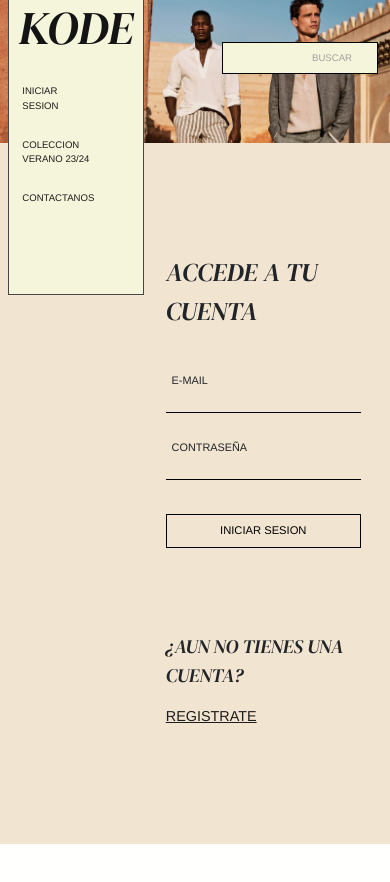
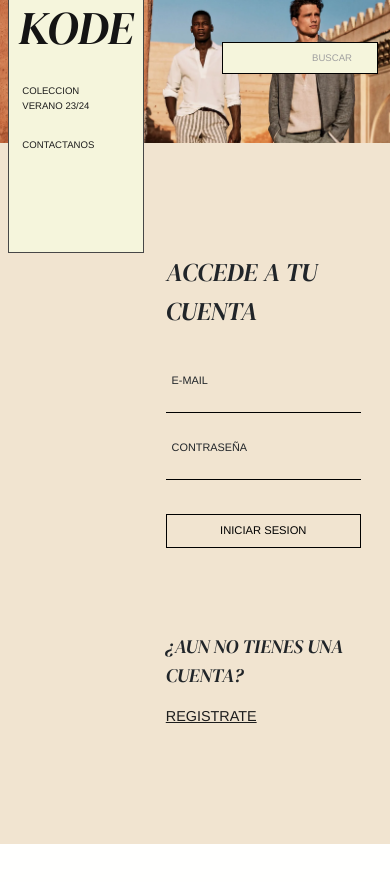
Before and after one commit to Ezequiel-A-Zapata/ProyectoKode, a plain HTML site: page pages/login.html in a window 390 px wide. Shown: the top 882 px of the page. Drawn offline with nearby package versions, Linux system fonts and the light colour scheme.

Commit message:
changes in routes

```diff
--- a/pages/login.html
+++ b/pages/login.html
@@ -15,9 +15,6 @@
             <h1>KODE</h1>
           </a>
           <ul class="menu">
-            <li>
-              <a href="./pages/login.html"><p>INICIAR SESION</p></a>
-            </li>
             <li>
               <a href="./pages/summer23-24.html"
                 ><p>COLECCION VERANO 23/24</p></a
--- a/styles/login.css
+++ b/styles/login.css
@@ -27,7 +27,7 @@ header {
     width: 20%;
     align-items: center;
     margin-left: 3vw;
-    height: 50vh;
+    height: 45vh;
     border-bottom: solid rgb(71, 71, 71) 0.1vh;
     border-left: solid rgb(71, 71, 71) 0.1vh;
     border-right: solid rgb(71, 71, 71) 0.1vh;
@@ -237,7 +237,7 @@ footer li:hover {
     .nav-login {
         width: 25%;
         margin-left: 4vw;
-        height: 45vh;
+        height: 40vh;
     }
     .logo h1 {
         font-size: 8vw;
@@ -271,7 +271,7 @@ footer li:hover {
 @media screen and (max-width: 768px){
     .nav-login {
         width: 30vw;
-        height: 45vh;
+        height: 37vh;
     }
     .logo h1 {
         font-size: 10vw;
@@ -302,7 +302,7 @@ footer li:hover {
     }
     .nav-login {
         width: 35vw;
-        height: 35vh;
+        height: 30vh;
         margin-left: 2vw;
     }
     .logo h1 {
```
